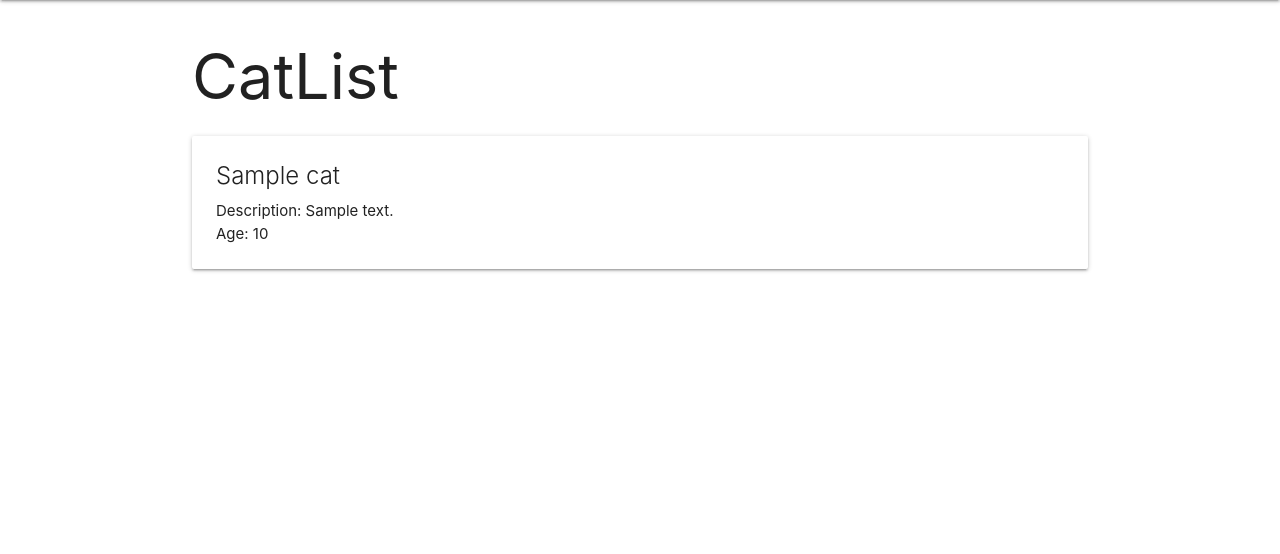
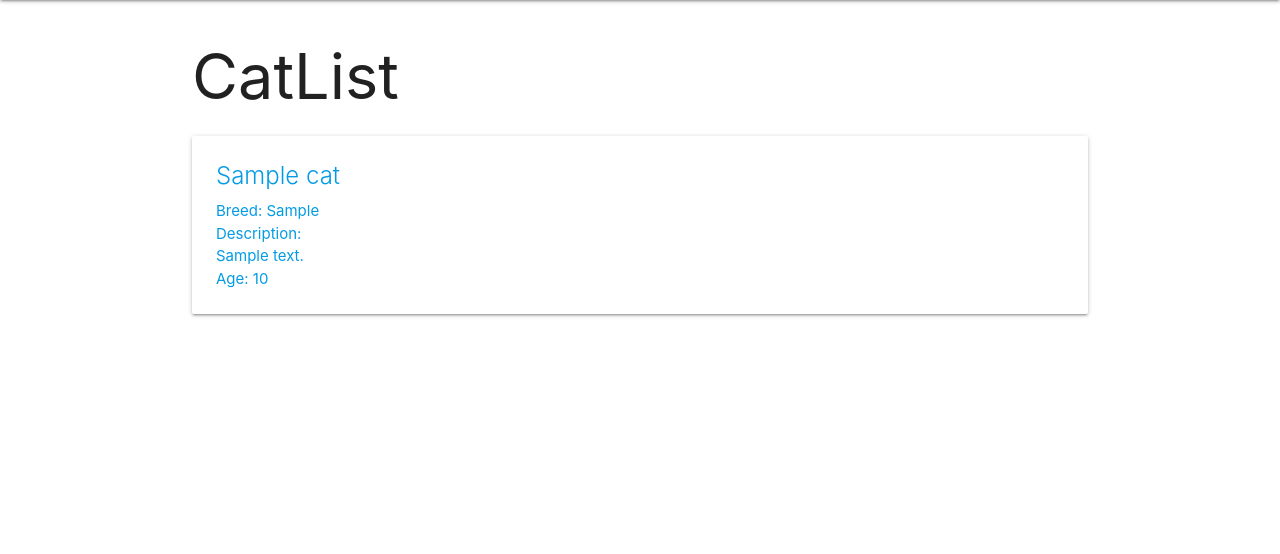
Before and after one commit to cherch173/catcollector, a Django app: page /cats/ in a window 1280 px wide. Shown: the part 64-618 px from the top of the page. Run offline with Django 4.2, Linux system fonts and the light colour scheme; tables that the repository leaves empty hold one stand-in row (values such as "Sample post").

Commit message:
HTML added for Details (show functionality) for Cats

```diff
--- a/catcollector/main_app/templates/cats/index.html
+++ b/catcollector/main_app/templates/cats/index.html
@@ -4,17 +4,22 @@
 <h1>CatList</h1>
 
 {% for cat in cats %}
+
 <div class="card">
+    <!-- Step 10.2 ADD the HTML for DETAILS PAGE (cat id) -->
+    <a href="/cats/{{ cat.id }}">
       <div class="card-content">
         <span class="card-title">{{ cat.name }}</span>
-            <p>Description: {{ cat.description }}</p>
+        <p>Breed: {{ cat.breed }}</p>
+        <p>Description: {{ cat.description|linebreaks }}</p>
         {% if cat.age > 0 %}
           <p>Age: {{ cat.age }}</p>
         {% else %}
           <p>Age: Kitten</p>
         {% endif %}
       </div>
+    <!-- Don't forget the </a> closing tag -->
+    </a>
   </div>
 
-
 {% endfor %} {% endblock%}
--- a/catcollector/main_app/urls.py
+++ b/catcollector/main_app/urls.py
@@ -4,6 +4,11 @@ from . import views
 urlpatterns = [
     path('', views.home, name='home'),
     path('about/', views.about, name='about'),
+    # VID 1 (Intro)
     # Part 10 Step 3) Define the Route
     path('cats/', views.cats_index, name='index'),
+    # VID 2 (Models)
+    # Step 10.1 Determine the proper route for Details Page
+    # (/cats/:id)
+
 ]
```
Lines whose indentation alone changed are shown as unchanged.
